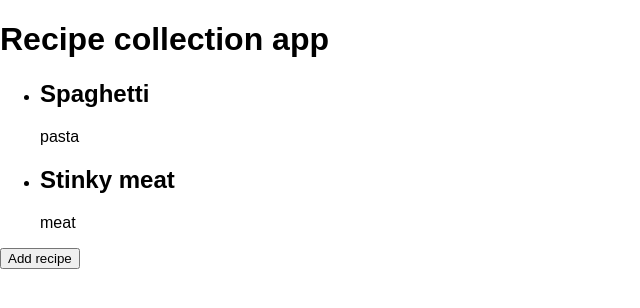
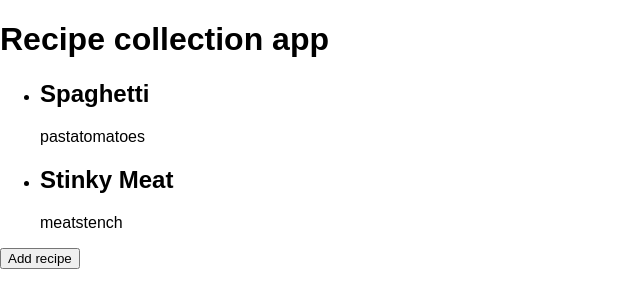
Before and after one commit to Verthon/react-recipe-collection-app, a React (Create React App) app: page / in a window 1280 px wide. Shown: the top 308 px of the page, without its empty margins (0-640 px from the left). Built offline with nearby package versions, Linux system fonts and the light colour scheme.

Commit message:
now using map to output hardcoded Recipe Components

```diff
--- a/src/App.js
+++ b/src/App.js
@@ -7,22 +7,44 @@ import Modal from './Modal/Modal';
 class App extends Component {
   state = {
     showModal: false,
+    recipes: [
+      {title: 'Spaghetti', ingredients: ['pasta', 'tomatoes']},
+      {title: 'Stinky Meat', ingredients:['meat', 'stench'] },
+    ],
   };
-
-  addRecipeHandler = () =>{
+  // add recipe button function, for toggle add recipe modal
+  toggleModalHandler = () =>{
     const doesShow = this.state.showModal;
     this.setState({showModal: !doesShow});
     //if doesShow is true, its convert to false and so on
   }
+  //close button inside of modal
+  closeModalHandler = () =>{
+    this.setState({showModal: false});
+  }
+  addRecipeHandler = () => {
+    this.setState({showModal: false});
+  }
 
   render() {
-    //Javascript way of handling dynamic content(toggle modal by <Button/>)
+    // Javascript way of handling dynamic content(toggle modal by <Button/>)
     let toggleModal = null;
     if(this.state.showModal){// if true show <Modal/>
       toggleModal = (
-        <Modal/>
+        <Modal close={this.closeModalHandler} add={this.addRecipeHandler}
+          title={this.addRecipeHandler} ingredients={this.addRecipeHandler}
+        />
       );
     }
+    let recipeList = (
+      this.state.recipes.map((recipe) =>{
+        // here was error, the begining of <Recipe /> must be within same line as return
+        return <Recipe
+        title={recipe.title}
+        ingredients={recipe.ingredients}
+         />
+      })
+    );
 
     return (
       <div className="App">
@@ -30,14 +52,13 @@ class App extends Component {
           <h1 className="App-title">Recipe collection app</h1>
         </header>
         <ul className="recipe-list">
-          <Recipe title="Spaghetti" ingredient="pasta"/>
-          <Recipe title="Stinky meat" ingredient="meat"  />
+          {recipeList}
         </ul>
         {/*Funny JSX comment
           Button click prop is way how i can use events inside Component,
           by passing a reference as a prop
          */}
-        <Button click={this.addRecipeHandler}></Button>
+        <Button click={this.toggleModalHandler}></Button>
         {toggleModal}
       </div>
     );
--- a/src/Modal/Modal.js
+++ b/src/Modal/Modal.js
@@ -6,11 +6,11 @@ const Modal = (props) => {
     <div className="recipe-modal">
       <h1 className="recipe-modal-heading">Add recipe</h1>
       <label htmlFor="recipe">Recipe</label>
-      <input type="text" name="recipe"/>
+      <input type="text" name="recipe" title={props.title}/>
       <label htmlFor="ingredients">Ingredients</label>
-      <textarea name="ingredients" placeholder="Enter ingredients, separated by commas" id="" cols="30" rows="10"></textarea>
-      <button>Add recipe</button>
-      <button>Close</button>
+      <textarea name="ingredients" placeholder="Enter ingredients, separated by commas" id="" cols="30" rows="10">{props.ingredients}</textarea>
+      <button onClick={props.add}>Add recipe</button>
+      <button onClick={props.close}>Close</button>
     </div>
   );
 }
--- a/src/Recipe/Recipe.js
+++ b/src/Recipe/Recipe.js
@@ -5,7 +5,7 @@ const Recipe = (props) => {
   return(
     <li className="single-recipe">
       <h2>{props.title}</h2>
-      <p>{props.ingredient}</p>
+      <p>{props.ingredients}</p>
     </li>
   );
 
```
